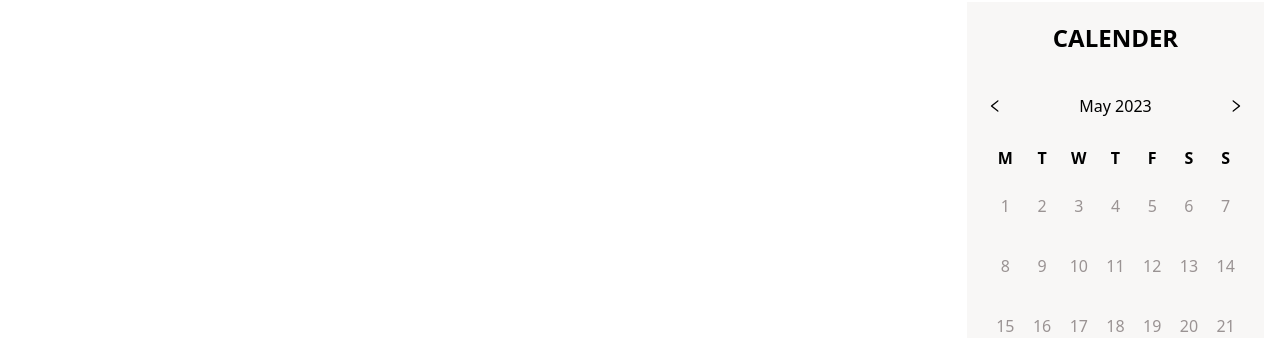
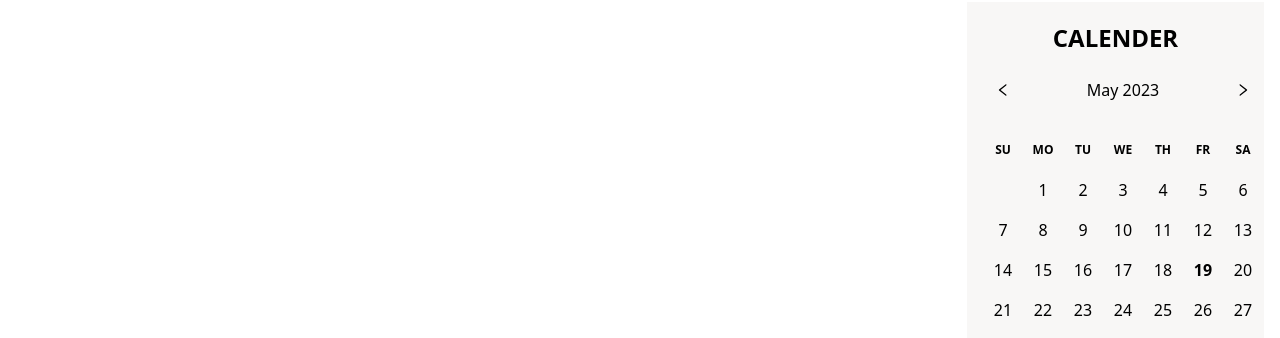
Before and after one commit to MridulSheikh/Time-keeper, a Next.js app: page /blog in a window 1280 px wide. Shown: the part 614-952 px from the top of the page. Built offline with nearby package versions, Linux system fonts and the light colour scheme.

Commit message:
fixed date picker

```diff
--- a/components/DatePicker/DatePicker.tsx
+++ b/components/DatePicker/DatePicker.tsx
@@ -1,71 +1,82 @@
 "use client";
-import React, { useState } from "react";
+import { format } from "date-fns";
+import React, { use, useState } from "react";
+import {
+  CaptionProps,
+  DayPicker,
+  addToRange,
+  useNavigation,
+} from "react-day-picker";
+import "react-day-picker/dist/style.css";
 import { AiOutlineLeft, AiOutlineRight } from "react-icons/ai";
 
-const week = ["M", "T", "W", "T", "F", "S", "S"];
-const date = [
-  1, 2, 3, 4, 5, 6, 7, 8, 9, 10, 11, 12, 13, 14, 15, 16, 17, 18, 19, 20, 21, 22,
-  23, 24, 25, 26, 27, 28, 29, 30,
-];
+const css = `
+.Selectable .DayPicker-Day--selected:not(.DayPicker-Day--start):not(.DayPicker-Day--end):not(.DayPicker-Day--outside) {
+  background-color: #f0f8ff !important;
+  color: #4a90e2;
+}
+.Selectable .DayPicker-Day {
+  border-radius: 0 !important;
+}
+.Selectable .DayPicker-Day--start {
+  border-top-left-radius: 50% !important;
+  border-bottom-left-radius: 50% !important;
+}
+.Selectable .DayPicker-Day--end {
+  border-top-right-radius: 50% !important;
+  border-bottom-right-radius: 50% !important;
+}
+
+`;
+
+const CustoCaption = (props: CaptionProps) => {
+  const { goToMonth, nextMonth, previousMonth } = useNavigation();
+  return (
+    <div className="flex justify-between items-center mb-5">
+      <button
+        disabled={!previousMonth}
+        onClick={() => previousMonth && goToMonth(previousMonth)}
+        className=" hover:bg-cs-pink-800/10 p-3 cursor-pointer rounded-full ease-in duration-300"
+      >
+        <AiOutlineLeft />
+      </button>
+      <h2>{format(props.displayMonth, 'MMM yyy')}</h2>
+      <button
+        disabled={!nextMonth}
+        onClick={() => nextMonth && goToMonth(nextMonth)}
+        className=" hover:bg-cs-pink-800/10 p-3 cursor-pointer rounded-full ease-in duration-300"
+      >
+        <AiOutlineRight />
+      </button>
+    </div>
+  );
+};
 
 export function DatePicker() {
-  const [from, setFrom] = useState<any>(null);
-  const [to, setTo] = useState<any>(null);
-  const handlesetdate = (date: number) => {
-    if ((from != date) && (from != null) && (date > from)) {
-      if (to === date) {
-        setTo(null);
-      } else {
-        setTo(date);
-      }
-    }
-    else {
-      if (from === date) {
-        setFrom(null);
-      } else {
-        if(to > date){
-            setFrom(date);
-        }else{
-            setTo(date);
-        }
-      }
-    }
+  const [range, setRange] = useState<any>();
+
+  const handleDayClicked = (day: any) => {
+    const rangs = addToRange(day, range);
+    setRange(rangs);
   };
   return (
-    <div className="bg-cs-pink-200 p-5 mt-10">
+    <div className="bg-cs-pink-200 py-5 mt-10">
+      <style>{css}</style>
       <h1 className="text-center text-2xl font-semibold">CALENDER</h1>
-      <div className=" flex items-center justify-between mt-10">
-        <button>
-          <AiOutlineLeft />
-        </button>
-        <span>May 2023</span>
-        <button>
-          <AiOutlineRight />
-        </button>
-      </div>
-      <div className=" grid grid-cols-7 font-bold w-full mt-7 text-center">
-        {week.map((wk) => (
-          <p key={wk} className="px-1">{wk}</p>
-        ))}
-      </div>
-      <div className=" grid grid-cols-7 gap-y-7 w-full mt-5">
-        {date.map((wk) => (
-          <div
-            key={wk}
-            onClick={() => handlesetdate(wk)}
-            className={`text-cs-gray p-1 text-center cursor-pointer ${
-              from === wk && "bg-cs-pink-800 rounded-l-md text-white"
-            } ${
-              from < wk && from != null &&
-              (to > wk && "text-cs-pink-800")
-            } ${
-                to === wk && "bg-cs-pink-800 rounded-r-md text-white"
-            }`}
-          >
-            {wk}
-          </div>
-        ))}
-      </div>
+      <DayPicker
+        mode="range"
+        selected={{ from: range?.from, to: range?.to }}
+        onDayClick={handleDayClicked}
+        modifiers={{ start: range?.from, end: range?.to }}
+        fromYear={2023}
+        fromMonth={new Date(2023, 4)}
+        modifiersClassNames={{
+          selected: "Selectable",
+        }}
+        components={{
+          Caption : CustoCaption
+        }}
+      />
     </div>
   );
 }
--- a/package.json
+++ b/package.json
@@ -13,11 +13,13 @@
     "@types/react": "18.2.6",
     "@types/react-dom": "18.2.4",
     "autoprefixer": "10.4.14",
+    "date-fns": "^2.30.0",
     "eslint": "8.40.0",
     "eslint-config-next": "13.4.3",
     "next": "13.4.3",
     "postcss": "8.4.23",
     "react": "18.2.0",
+    "react-day-picker": "^8.7.1",
     "react-dom": "18.2.0",
     "react-icons": "^4.8.0",
     "react-rating": "^2.0.5",
```
Also changed, not shown: components/DatePicker/day-picker.module.css (added), 1 other file (tests, documents, lock files or other folders).
